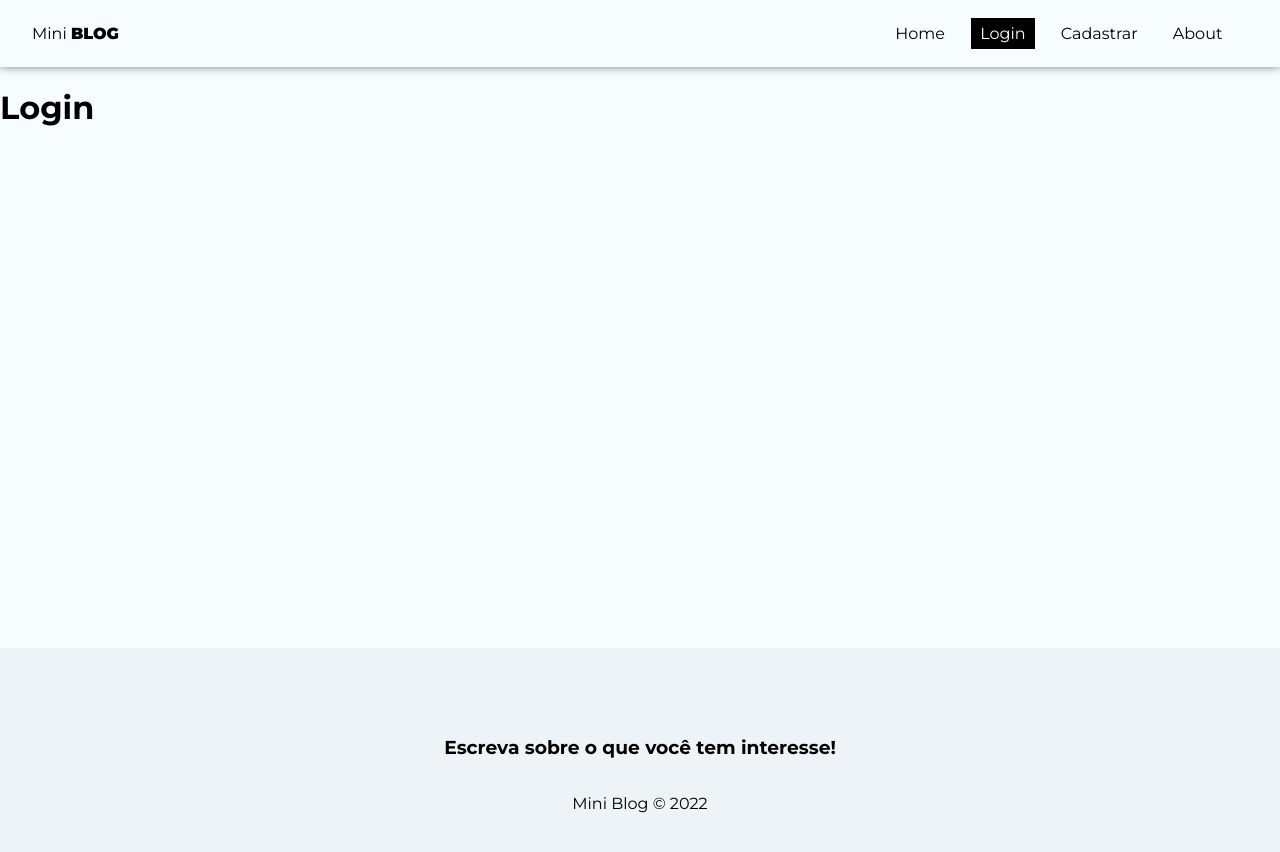
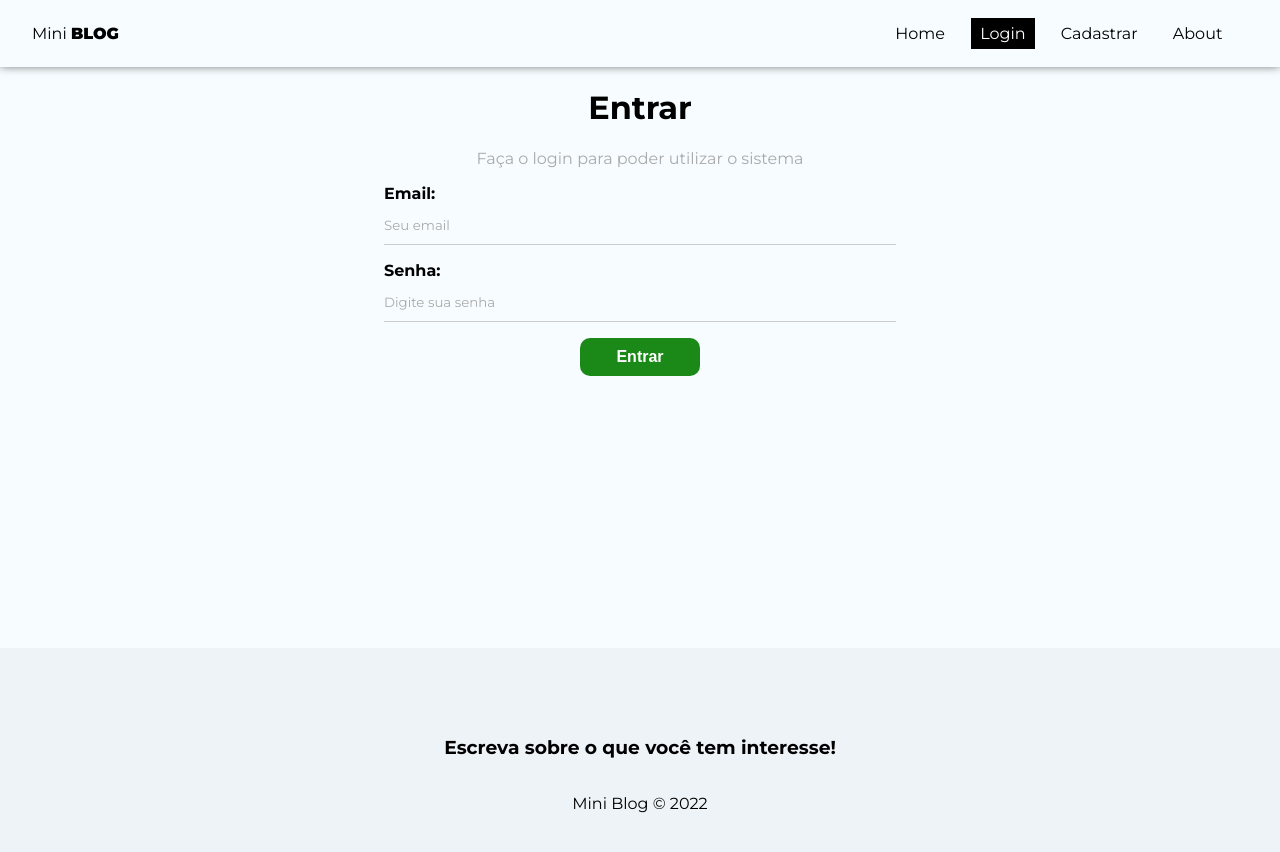
Before and after one commit to IagoMesquita/miniblog, a React (Create React App) app: page /login in a window 1280 px wide. Shown: the top 852 px of the page. Built offline with nearby package versions, Linux system fonts and the light colour scheme; no server answers.

Commit message:
feat: structuring login page

```diff
--- a/src/pages/Login/Login.module.css
+++ b/src/pages/Login/Login.module.css
@@ -0,0 +1,7 @@
+.login {
+  text-align: center;
+}
+
+.login p {
+  color: #aaa;
+}
--- a/src/pages/Login/index.jsx
+++ b/src/pages/Login/index.jsx
@@ -1,7 +1,64 @@
+import { useState } from 'react';
+
+import { useAuthentication } from '../../hooks/useAuthentication';
+
 import styles from './Login.module.css';
 
 export default function Login() {
+  const [email, setEmail] = useState('');
+  const [password, setPassword] = useState('');
+  const [error, setError] = useState('');
+
+  const { loading, error: authError,  } = useAuthentication();
+
+  const handleSubmit = (e) => {
+    e.preventDefault();
+
+    setError('');
+
+    const user = {
+      email,
+      password
+    };
+
+
+  };
+
   return (
-    <h1>Login</h1>
+    <div className={ styles.login }>
+      <h1>Entrar</h1>
+      <p>Faça o login para poder utilizar o sistema</p>
+      <form onSubmit={ handleSubmit }>
+        <label>
+          <span>Email:</span>
+          <input
+            type="email"
+            name="email"
+            required
+            placeholder="Seu email"
+            onChange={ (e) => setEmail(e.target.value) }
+            value={ email }
+          />
+        </label>
+        <label>
+          <span>Senha:</span>
+          <input
+            type="password"
+            name="password"
+            required
+            placeholder="Digite sua senha"
+            onChange={ (e) => setPassword(e.target.value) }
+            value={ password }
+          />
+        </label>
+        {
+          !loading && <button className='btn'>Entrar</button>
+        }
+        {
+          loading && <button disabled="true" className='btn'>Aguarde...</button>
+        }
+        { error && <p className='error'>{error}</p> }
+      </form>
+    </div>
   )
 }
```
